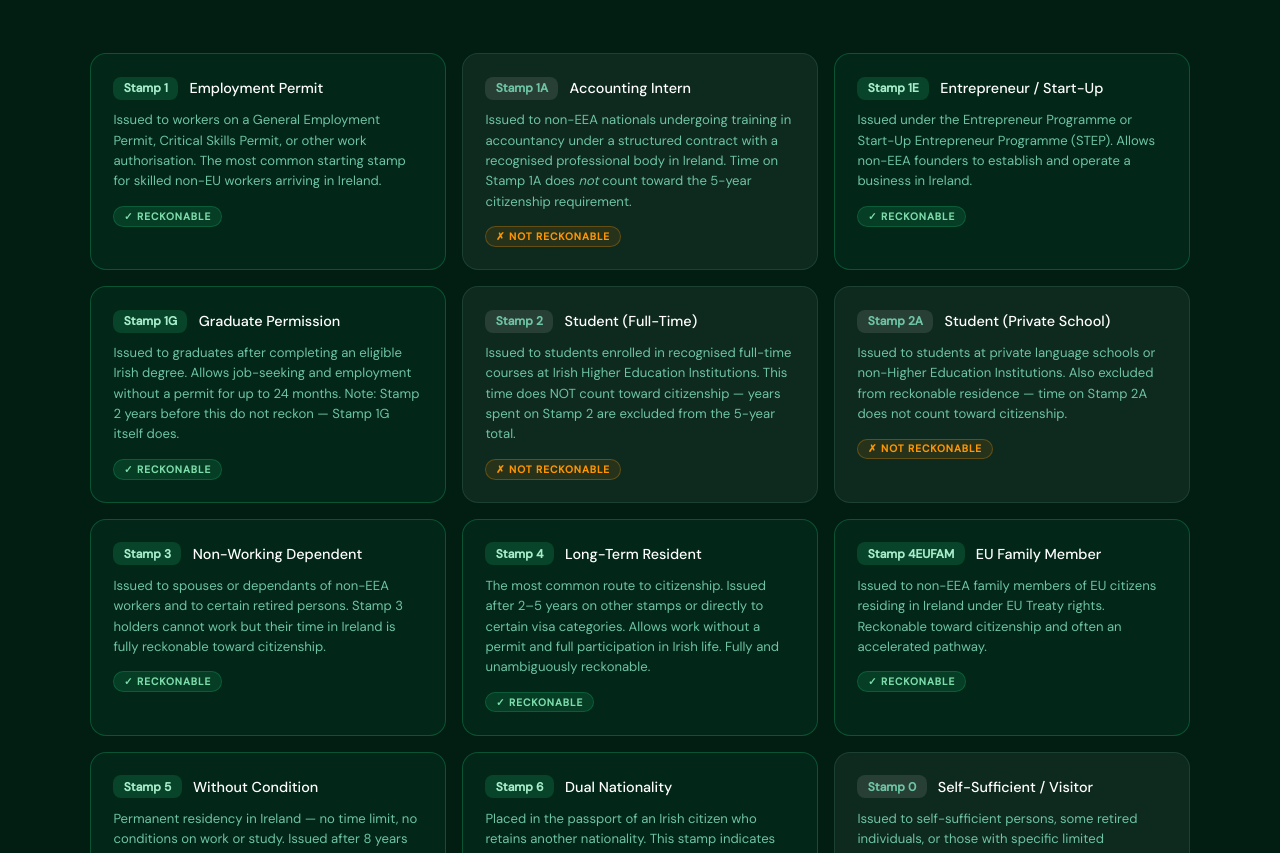
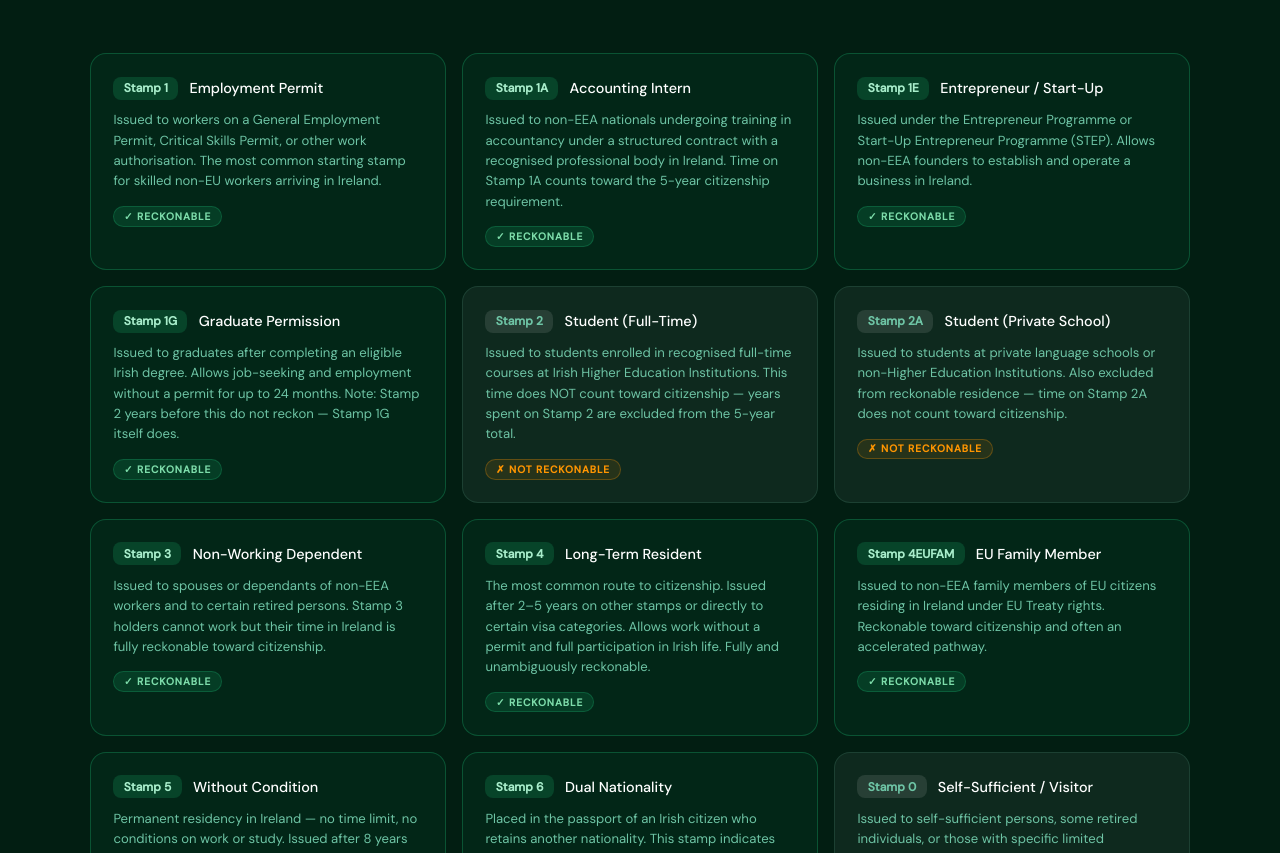
Before and after one commit to naveengthoppan/granted-web, a plain HTML site: page citizenship.html in a window 1280 px wide. Shown: the part 6103-6956 px from the top of the page. Drawn offline with nearby package versions, Linux system fonts and the light colour scheme; a web font is replaced by a local one.

Commit message:
fix(content): update P60 to EDS and correct Stamp 1A reckonable status
- Replace P60 references with Employment Detail Summary (EDS) in
  Document Vault feature card and screenshot caption (index.html)
- Mark Stamp 1A as reckonable in stamps grid (index.html),
  FAQ answer (support.html), and stamp card (citizenship.html)

Co-Authored-By: Claude Sonnet 4.6 <noreply@anthropic.com>

```diff
--- a/citizenship.html
+++ b/citizenship.html
@@ -961,13 +961,13 @@
           <span class="rec-badge yes">✓ Reckonable</span>
         </div>
 
-        <div class="stamp-card">
+        <div class="stamp-card rec">
           <div class="stamp-head">
             <span class="stamp-pill">Stamp 1A</span>
             <span class="stamp-name">Accounting Intern</span>
           </div>
-          <p class="stamp-desc">Issued to non-EEA nationals undergoing training in accountancy under a structured contract with a recognised professional body in Ireland. Time on Stamp 1A does <em>not</em> count toward the 5-year citizenship requirement.</p>
-          <span class="rec-badge no">✗ Not Reckonable</span>
+          <p class="stamp-desc">Issued to non-EEA nationals undergoing training in accountancy under a structured contract with a recognised professional body in Ireland. Time on Stamp 1A counts toward the 5-year citizenship requirement.</p>
+          <span class="rec-badge yes">✓ Reckonable</span>
         </div>
 
         <div class="stamp-card rec">
```
Also changed, not shown: index.html (+3 -3 lines), support.html (+1 -1 lines).
